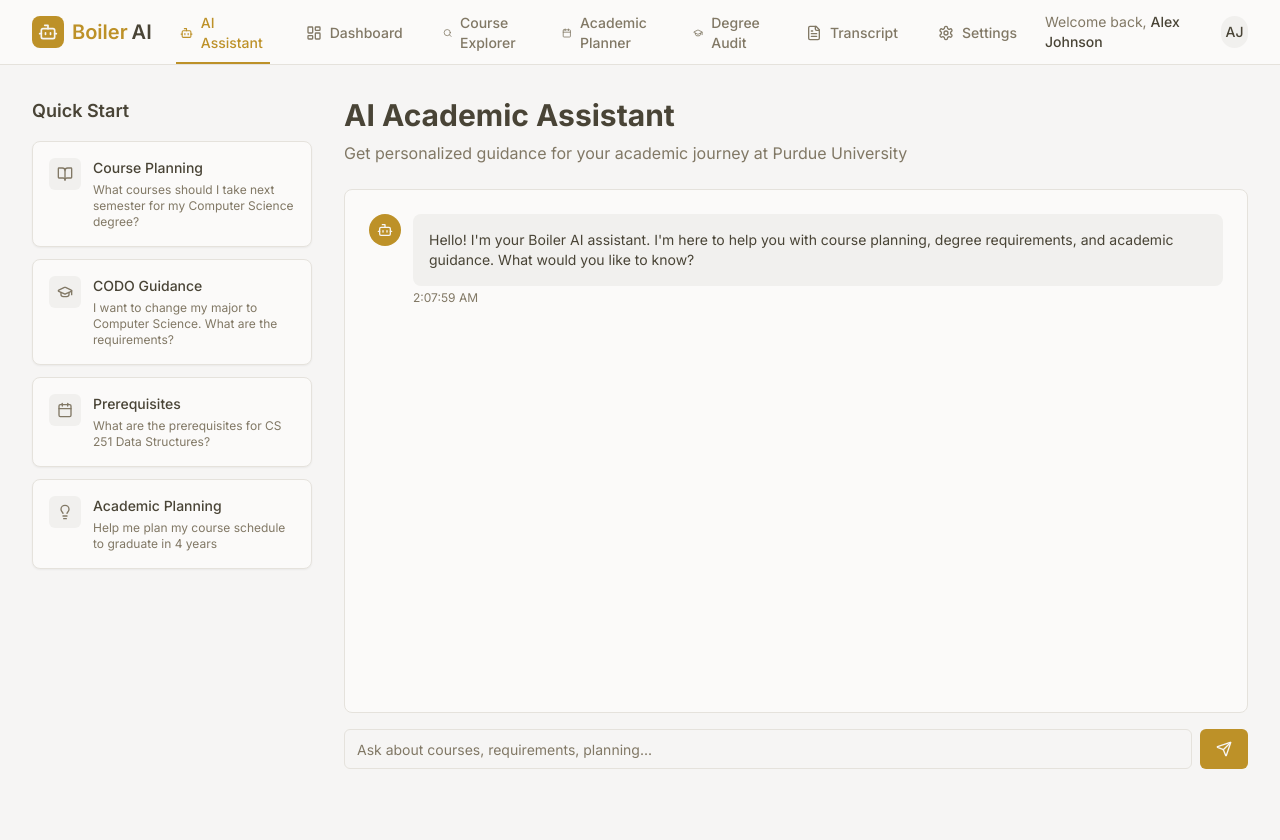
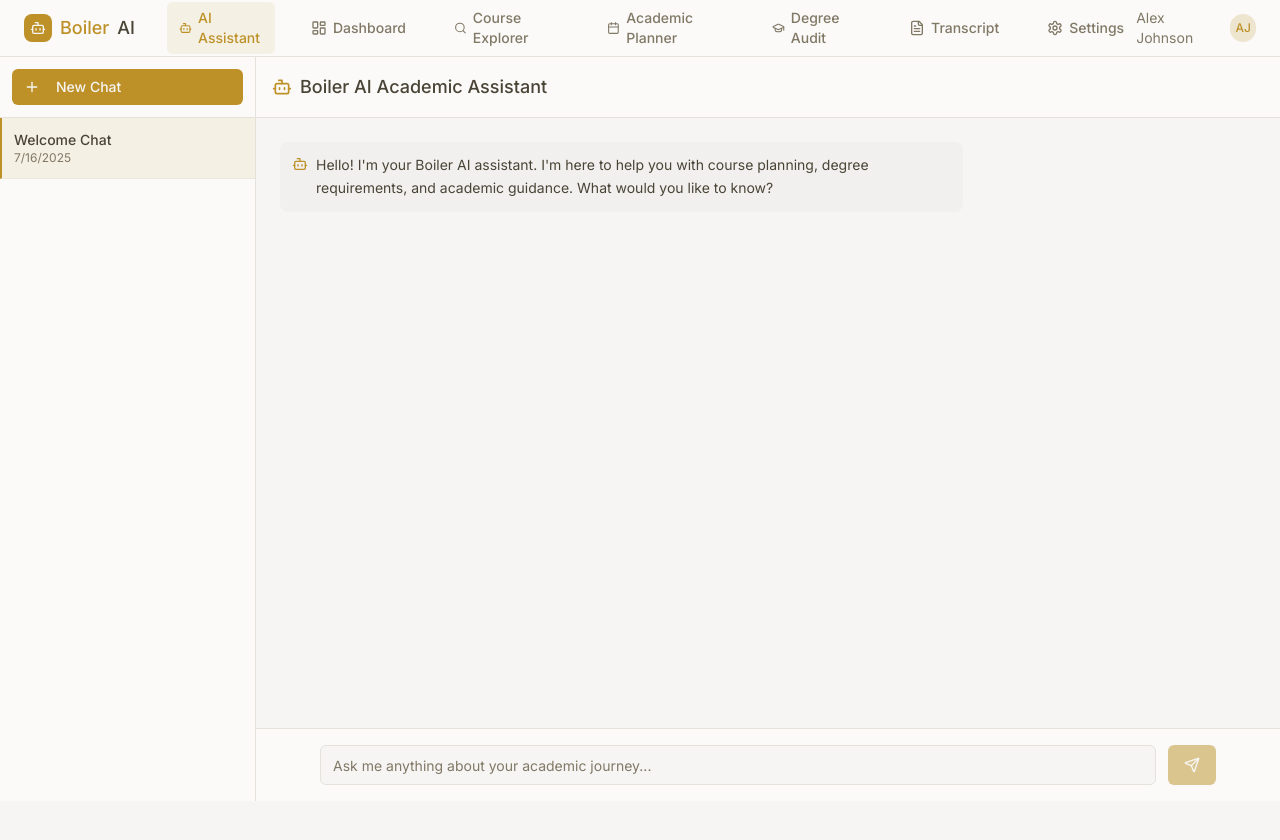
Before and after one commit to rao305/boiler-ai-compass, a React (Vite) app: page / in a window 1280 px wide. Shown: the top 840 px of the page. Built offline with nearby package versions, Linux system fonts and the light colour scheme.

Commit message:
Refactor: Improve dashboard and AI assistant page
Clean up the dashboard design for a cleaner look. Implement an LLM-style interface for the AI Assistant page, including a sidebar for chat management.

```diff
--- a/src/components/TopNavigation.tsx
+++ b/src/components/TopNavigation.tsx
@@ -15,21 +15,17 @@ export function TopNavigation() {
 
   return (
     <nav className="border-b border-border bg-card">
-      <div className="mx-auto max-w-7xl px-4 sm:px-6 lg:px-8">
-        <div className="flex h-16 justify-between">
-          <div className="flex">
-            <div className="flex flex-shrink-0 items-center">
+      <div className="mx-auto max-w-7xl px-6">
+        <div className="flex h-14 items-center justify-between">
+          <div className="flex items-center space-x-8">
             <div className="flex items-center space-x-2">
-              <div className="h-8 w-8 rounded-lg bg-primary flex items-center justify-center">
-                <Bot className="h-5 w-5 text-primary-foreground" />
+              <div className="h-7 w-7 rounded-lg bg-primary flex items-center justify-center">
+                <Bot className="h-4 w-4 text-primary-foreground" />
               </div>
-              <div className="flex items-center space-x-1">
-                <span className="text-xl font-semibold text-primary">Boiler</span>
-                <span className="text-xl font-semibold text-foreground">AI</span>
-              </div>
+              <span className="text-lg font-medium text-primary">Boiler</span>
+              <span className="text-lg font-medium text-foreground">AI</span>
             </div>
-            </div>
-            <div className="hidden sm:ml-6 sm:flex sm:space-x-8">
+            <div className="hidden md:flex md:space-x-6">
               {navigationItems.map((item) => (
                 <NavLink
                   key={item.name}
@@ -37,10 +33,10 @@ export function TopNavigation() {
                   end={item.href === "/"}
                   className={({ isActive }) =>
                     cn(
-                      "inline-flex items-center space-x-2 px-1 pt-1 text-sm font-medium border-b-2 transition-refined",
+                      "flex items-center space-x-1.5 px-3 py-1.5 text-sm font-medium rounded-md transition-refined",
                       isActive
-                        ? "border-primary text-primary"
-                        : "border-transparent text-muted-foreground hover:border-border hover:text-foreground"
+                        ? "bg-primary/10 text-primary"
+                        : "text-muted-foreground hover:text-foreground hover:bg-muted/50"
                     )
                   }
                 >
@@ -50,14 +46,10 @@ export function TopNavigation() {
               ))}
             </div>
           </div>
-          <div className="hidden sm:ml-6 sm:flex sm:items-center">
-            <div className="flex items-center space-x-3">
-              <div className="text-sm text-muted-foreground">
-                Welcome back, <span className="font-medium text-foreground">Alex Johnson</span>
-              </div>
-              <div className="h-8 w-8 rounded-full bg-muted flex items-center justify-center">
-                <span className="text-sm font-medium text-foreground">AJ</span>
-              </div>
+          <div className="flex items-center space-x-3">
+            <span className="text-sm text-muted-foreground">Alex Johnson</span>
+            <div className="h-7 w-7 rounded-full bg-primary/20 flex items-center justify-center">
+              <span className="text-xs font-medium text-primary">AJ</span>
             </div>
           </div>
         </div>
--- a/src/pages/AIAssistant.tsx
+++ b/src/pages/AIAssistant.tsx
@@ -1,8 +1,8 @@
 import { useState } from "react";
 import { Button } from "@/components/ui/button";
 import { Input } from "@/components/ui/input";
-import { Card } from "@/components/ui/card";
-import { Send, Bot, User, Lightbulb, BookOpen, Calendar, GraduationCap } from "lucide-react";
+import { Send, Bot, User, Plus, MoreHorizontal, Edit3, Trash2 } from "lucide-react";
+import { DropdownMenu, DropdownMenuContent, DropdownMenuItem, DropdownMenuTrigger } from "@/components/ui/dropdown-menu";
 
 interface Message {
   id: string;
@@ -11,152 +11,228 @@ interface Message {
   timestamp: Date;
 }
 
-const examplePrompts = [
-  {
-    icon: BookOpen,
-    title: "Course Planning",
-    prompt: "What courses should I take next semester for my Computer Science degree?"
-  },
-  {
-    icon: GraduationCap,
-    title: "CODO Guidance",
-    prompt: "I want to change my major to Computer Science. What are the requirements?"
-  },
-  {
-    icon: Calendar,
-    title: "Prerequisites",
-    prompt: "What are the prerequisites for CS 251 Data Structures?"
-  },
-  {
-    icon: Lightbulb,
-    title: "Academic Planning",
-    prompt: "Help me plan my course schedule to graduate in 4 years"
+interface Chat {
+  id: string;
+  title: string;
+  messages: Message[];
+  lastMessage: Date;
 }
-];
 
 export default function AIAssistant() {
-  const [messages, setMessages] = useState<Message[]>([
+  const [chats, setChats] = useState<Chat[]>([
+    {
+      id: "1",
+      title: "Welcome Chat",
+      messages: [
         {
           id: "1",
           content: "Hello! I'm your Boiler AI assistant. I'm here to help you with course planning, degree requirements, and academic guidance. What would you like to know?",
           sender: "ai",
           timestamp: new Date()
         }
+      ],
+      lastMessage: new Date(),
+    },
   ]);
+  const [activeChat, setActiveChat] = useState<string>("1");
   const [inputMessage, setInputMessage] = useState("");
 
+  const currentChat = chats.find(chat => chat.id === activeChat);
+  const messages = currentChat?.messages || [];
+
+  const createNewChat = () => {
+    const newChat: Chat = {
+      id: Date.now().toString(),
+      title: "New Chat",
+      messages: [],
+      lastMessage: new Date(),
+    };
+    setChats(prev => [newChat, ...prev]);
+    setActiveChat(newChat.id);
+  };
+
+  const deleteChat = (chatId: string) => {
+    setChats(prev => prev.filter(chat => chat.id !== chatId));
+    if (activeChat === chatId && chats.length > 1) {
+      const remainingChats = chats.filter(chat => chat.id !== chatId);
+      setActiveChat(remainingChats[0]?.id || "");
+    }
+  };
+
+  const renameChat = (chatId: string, newTitle: string) => {
+    setChats(prev => prev.map(chat =>
+      chat.id === chatId ? { ...chat, title: newTitle } : chat
+    ));
+  };
+
   const handleSendMessage = () => {
-    if (!inputMessage.trim()) return;
+    if (!inputMessage.trim() || !currentChat) return;
 
-    const newMessage: Message = {
+    const userMessage: Message = {
       id: Date.now().toString(),
       content: inputMessage,
       sender: "user",
-      timestamp: new Date()
+      timestamp: new Date(),
     };
 
-    setMessages(prev => [...prev, newMessage]);
+    const updatedChat = {
+      ...currentChat,
+      messages: [...currentChat.messages, userMessage],
+      lastMessage: new Date(),
+      title: currentChat.messages.length === 0 ? inputMessage.slice(0, 30) + "..." : currentChat.title,
+    };
+
+    setChats(prev => prev.map(chat =>
+      chat.id === activeChat ? updatedChat : chat
+    ));
     setInputMessage("");
 
     // Simulate AI response
     setTimeout(() => {
-      const aiResponse: Message = {
+      const aiMessage: Message = {
         id: (Date.now() + 1).toString(),
         content: "I understand you're looking for academic guidance. Let me help you with that. Could you provide more details about your current major and academic year so I can give you more personalized recommendations?",
         sender: "ai",
-        timestamp: new Date()
-      };
-      setMessages(prev => [...prev, aiResponse]);
-    }, 1000);
+        timestamp: new Date(),
       };
 
-  const handlePromptClick = (prompt: string) => {
-    setInputMessage(prompt);
+      setChats(prev => prev.map(chat =>
+        chat.id === activeChat
+          ? { ...chat, messages: [...chat.messages, aiMessage] }
+          : chat
+      ));
+    }, 1000);
   };
 
   return (
     <div className="min-h-screen bg-background">
-      <div className="mx-auto max-w-7xl px-4 sm:px-6 lg:px-8 py-8">
-        <div className="grid grid-cols-1 lg:grid-cols-4 gap-8 h-[calc(100vh-8rem)]">
-          {/* Example Prompts Sidebar */}
-          <div className="lg:col-span-1">
-            <div className="sticky top-8">
-              <h2 className="text-lg font-semibold text-foreground mb-4">Quick Start</h2>
-              <div className="space-y-3">
-                {examplePrompts.map((example, index) => (
-                  <Card
-                    key={index}
-                    className="p-4 cursor-pointer transition-refined hover-lift"
-                    onClick={() => handlePromptClick(example.prompt)}
+      <div className="flex h-[calc(100vh-56px)]">
+        {/* Chat History Sidebar */}
+        <div className="w-64 border-r border-border bg-card">
+          <div className="p-3 border-b border-border">
+            <Button onClick={createNewChat} className="w-full justify-start" size="sm">
+              <Plus className="h-4 w-4 mr-2" />
+              New Chat
+            </Button>
+          </div>
+          <div className="overflow-y-auto h-full custom-scrollbar">
+            {chats.map((chat) => (
+              <div
+                key={chat.id}
+                className={`group flex items-center justify-between p-3 cursor-pointer border-b border-border/50 hover:bg-muted/50 transition-refined ${
+                  activeChat === chat.id ? "bg-primary/10 border-l-2 border-l-primary" : ""
+                }`}
+                onClick={() => setActiveChat(chat.id)}
               >
-                    <div className="flex items-start space-x-3">
-                      <div className="rounded-md bg-muted p-2">
-                        <example.icon className="h-4 w-4 text-muted-foreground" />
-                      </div>
-                      <div>
-                        <h3 className="text-sm font-medium text-foreground">{example.title}</h3>
-                        <p className="mt-1 text-xs text-muted-foreground">{example.prompt}</p>
-                      </div>
-                    </div>
-                  </Card>
-                ))}
-              </div>
-            </div>
-          </div>
-
-          {/* Main Chat Area */}
-          <div className="lg:col-span-3 flex flex-col">
-            <div className="flex-1 flex flex-col">
-              <div className="mb-6">
-                <h1 className="text-3xl font-bold text-foreground">AI Academic Assistant</h1>
-                <p className="mt-2 text-muted-foreground">
-                  Get personalized guidance for your academic journey at Purdue University
+                <div className="flex-1 min-w-0">
+                  <h3 className="text-sm font-medium text-foreground truncate">
+                    {chat.title}
+                  </h3>
+                  <p className="text-xs text-muted-foreground">
+                    {chat.lastMessage.toLocaleDateString()}
                   </p>
                 </div>
-
-              {/* Messages Container */}
-              <div className="flex-1 overflow-y-auto custom-scrollbar bg-card rounded-lg border border-border p-6 mb-4">
-                <div className="space-y-6">
-                  {messages.map((message) => (
-                    <div key={message.id} className="flex items-start space-x-3">
-                      <div className={`rounded-full p-2 ${
-                        message.sender === "ai" ? "bg-primary" : "bg-muted"
-                      }`}>
-                        {message.sender === "ai" ? (
-                          <Bot className={`h-4 w-4 ${
-                            message.sender === "ai" ? "text-primary-foreground" : "text-muted-foreground"
-                          }`} />
-                        ) : (
-                          <User className="h-4 w-4 text-muted-foreground" />
+                {chats.length > 1 && (
+                  <DropdownMenu>
+                    <DropdownMenuTrigger asChild>
+                      <Button
+                        variant="ghost"
+                        size="sm"
+                        className="opacity-0 group-hover:opacity-100 h-6 w-6 p-0"
+                      >
+                        <MoreHorizontal className="h-3 w-3" />
+                      </Button>
+                    </DropdownMenuTrigger>
+                    <DropdownMenuContent align="end">
+                      <DropdownMenuItem
+                        onClick={(e) => {
+                          e.stopPropagation();
+                          const newTitle = prompt("Enter new title:", chat.title);
+                          if (newTitle) renameChat(chat.id, newTitle);
+                        }}
+                      >
+                        <Edit3 className="h-3 w-3 mr-2" />
+                        Rename
+                      </DropdownMenuItem>
+                      <DropdownMenuItem
+                        onClick={(e) => {
+                          e.stopPropagation();
+                          deleteChat(chat.id);
+                        }}
+                        className="text-destructive"
+                      >
+                        <Trash2 className="h-3 w-3 mr-2" />
+                        Delete
+                      </DropdownMenuItem>
+                    </DropdownMenuContent>
+                  </DropdownMenu>
                 )}
-                      </div>
-                      <div className="flex-1">
-                        <div className={`rounded-lg p-4 ${
-                          message.sender === "ai"
-                            ? "bg-muted"
-                            : "bg-primary text-primary-foreground"
-                        }`}>
-                          <p className="text-sm">{message.content}</p>
-                        </div>
-                        <p className="mt-1 text-xs text-muted-foreground">
-                          {message.timestamp.toLocaleTimeString()}
-                        </p>
-                      </div>
               </div>
             ))}
           </div>
         </div>
 
+        {/* Main Chat Area */}
+        <div className="flex-1 flex flex-col">
+          <div className="border-b border-border p-4 bg-card">
+            <div className="flex items-center space-x-2">
+              <Bot className="h-5 w-5 text-primary" />
+              <h1 className="text-lg font-medium text-foreground">Boiler AI Academic Assistant</h1>
+            </div>
+          </div>
+
+          {/* Messages Area */}
+          <div className="flex-1 overflow-y-auto p-6 space-y-4 custom-scrollbar">
+            {messages.length === 0 ? (
+              <div className="flex items-center justify-center h-full">
+                <div className="text-center max-w-md">
+                  <Bot className="h-16 w-16 text-primary mx-auto mb-4 opacity-50" />
+                  <h3 className="text-xl font-medium text-foreground mb-2">Welcome to Boiler AI</h3>
+                  <p className="text-muted-foreground">
+                    Start a conversation to get personalized academic guidance, course recommendations,
+                    and help with your academic planning.
+                  </p>
+                </div>
+              </div>
+            ) : (
+              messages.map((message) => (
+                <div
+                  key={message.id}
+                  className={`flex ${message.sender === "user" ? "justify-end" : "justify-start"}`}
+                >
+                  <div
+                    className={`max-w-[70%] rounded-lg p-3 ${
+                      message.sender === "user"
+                        ? "bg-primary text-primary-foreground"
+                        : "bg-muted text-foreground"
+                    }`}
+                  >
+                    <div className="flex items-start space-x-2">
+                      {message.sender === "ai" && (
+                        <Bot className="h-4 w-4 mt-0.5 flex-shrink-0 text-primary" />
+                      )}
+                      {message.sender === "user" && (
+                        <User className="h-4 w-4 mt-0.5 flex-shrink-0" />
+                      )}
+                      <p className="text-sm leading-relaxed">{message.content}</p>
+                    </div>
+                  </div>
+                </div>
+              ))
+            )}
+          </div>
+
           {/* Input Area */}
-              <div className="flex space-x-2">
+          <div className="border-t border-border p-4 bg-card">
+            <div className="flex space-x-3 max-w-4xl mx-auto">
               <Input
-                  placeholder="Ask about courses, requirements, planning..."
                 value={inputMessage}
                 onChange={(e) => setInputMessage(e.target.value)}
+                placeholder="Ask me anything about your academic journey..."
                 onKeyPress={(e) => e.key === "Enter" && handleSendMessage()}
                 className="flex-1"
               />
-                <Button onClick={handleSendMessage} className="bg-primary hover:bg-primary/90">
+              <Button onClick={handleSendMessage} disabled={!inputMessage.trim()}>
                 <Send className="h-4 w-4" />
               </Button>
             </div>
@@ -164,6 +240,5 @@ export default function AIAssistant() {
         </div>
       </div>
     </div>
-    </div>
   );
 }
```
Lines whose indentation alone changed are shown as unchanged.
